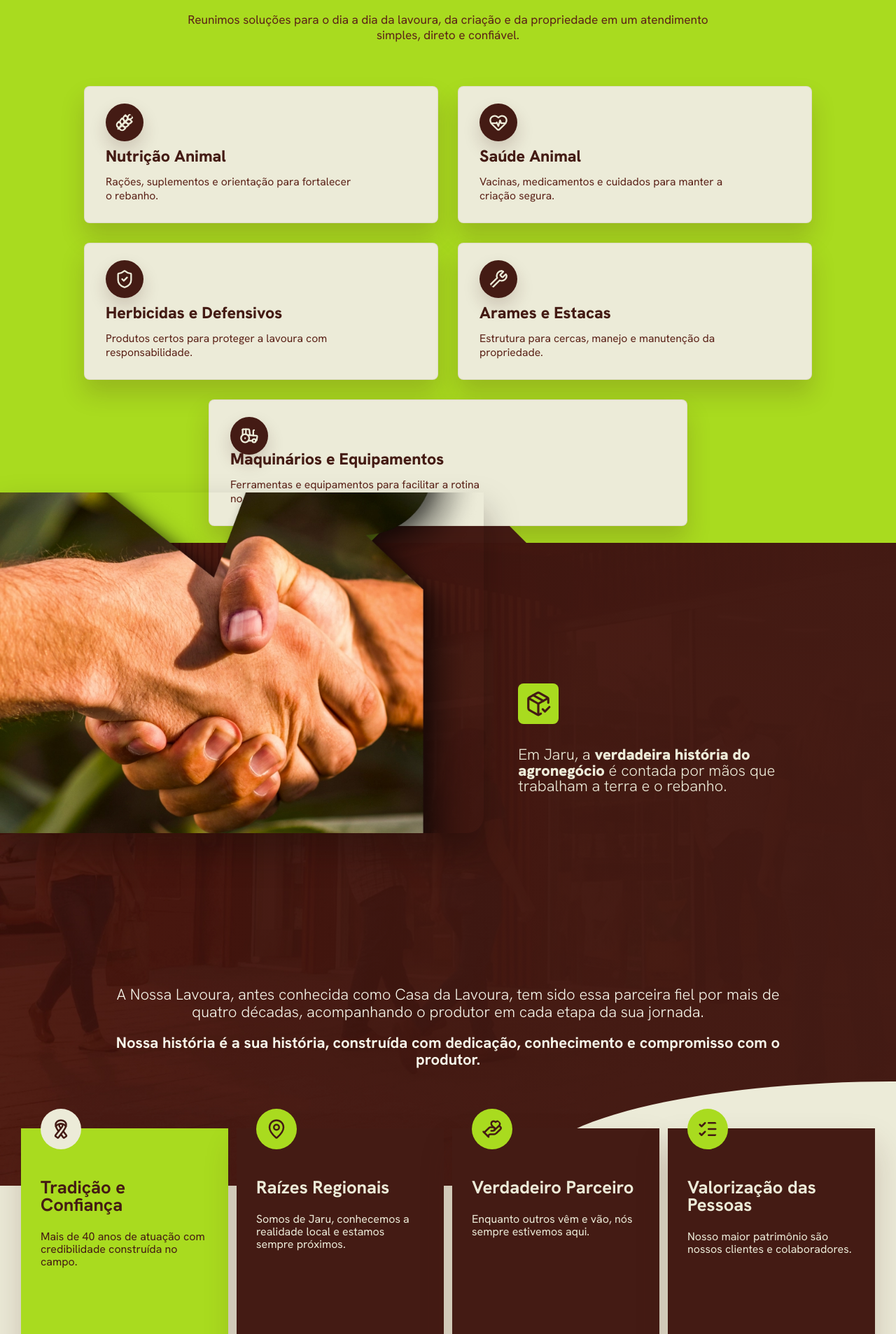
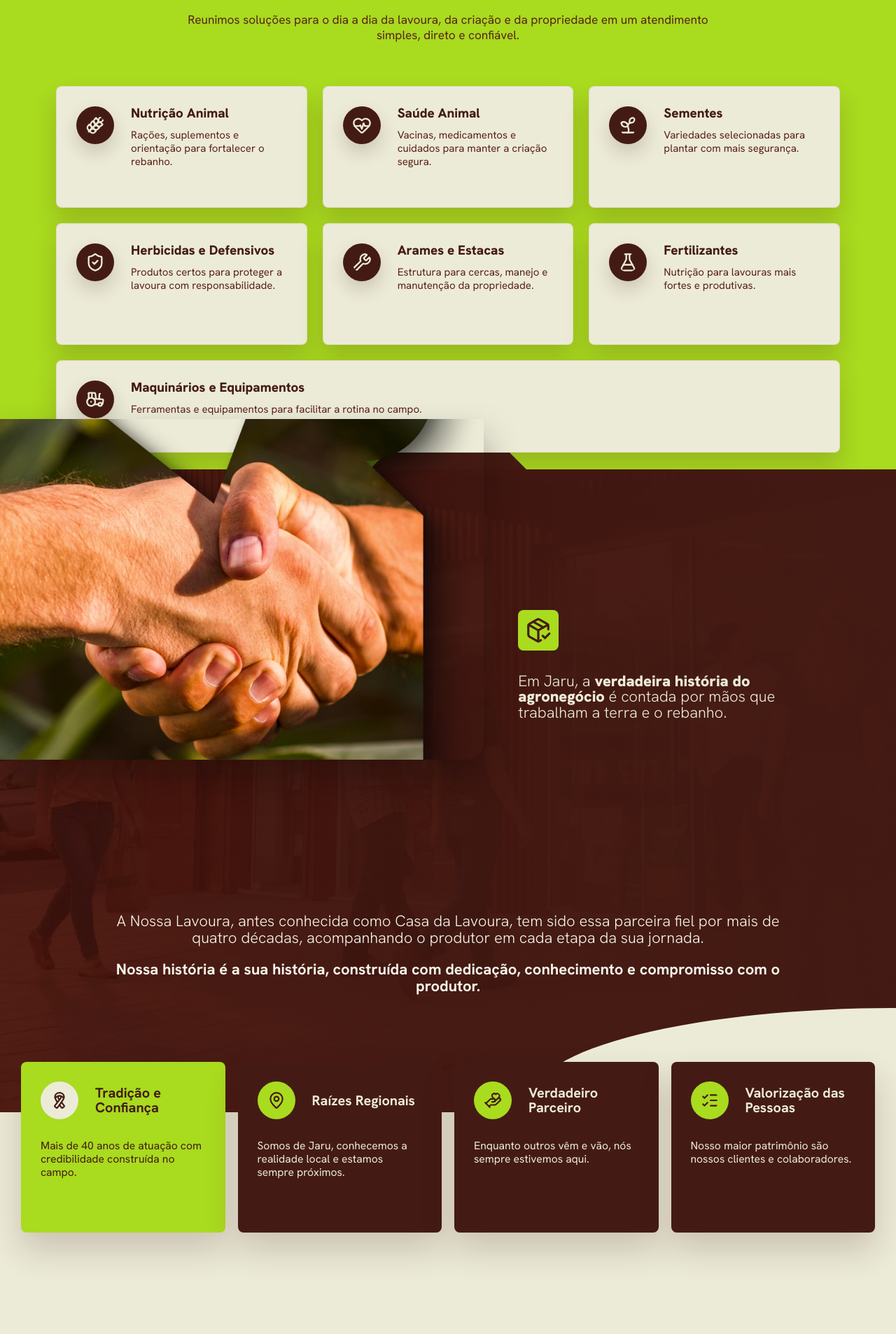
Before and after one commit to agenciapremium/raizes-nossa-lavoura, a Next.js app: page / in a window 1280 px wide. Shown: the part 873-2780 px from the top of the page at 70% size. Built offline with nearby package versions, Linux system fonts and the light colour scheme.

Commit message:
Ajustes nos cards

```diff
--- a/app/globals.css
+++ b/app/globals.css
@@ -196,20 +196,21 @@ img {
   position: relative;
   z-index: 1;
   display: grid;
-  grid-template-columns: repeat(6, minmax(0, 1fr));
-  gap: 28px;
-  max-width: 1040px;
+  grid-template-columns: repeat(3, minmax(0, 1fr));
+  gap: 22px;
+  max-width: 1120px;
   margin: 62px auto 0;
 }
 
 .solution-card {
   position: relative;
-  grid-column: span 3;
-  display: flex;
-  min-height: 196px;
-  flex-direction: column;
-  justify-content: flex-end;
-  padding: 72px 30px 28px;
+  display: grid;
+  min-height: 174px;
+  grid-template-columns: 58px minmax(0, 1fr);
+  grid-template-rows: auto 1fr;
+  align-content: start;
+  gap: 12px 20px;
+  padding: 28px;
   border: 1px solid rgba(68, 27, 20, 0.08);
   border-radius: 8px;
   background: var(--cream);
@@ -223,9 +224,8 @@ img {
 }
 
 .solution-card svg {
-  position: absolute;
-  top: 24px;
-  left: 30px;
+  grid-row: 1 / span 2;
+  align-self: start;
   width: 54px;
   height: 54px;
   padding: 13px;
@@ -236,24 +236,23 @@ img {
 }
 
 .solution-card h3 {
+  align-self: center;
   margin: 0;
-  max-width: 310px;
-  font-size: clamp(1.45rem, 1.8vw, 1.85rem);
-  line-height: 1.08;
+  font-size: clamp(1.18rem, 1.45vw, 1.5rem);
+  line-height: 1.04;
   font-weight: 800;
 }
 
 .solution-card p {
-  max-width: 360px;
-  margin: 14px 0 0;
+  margin: 0;
   color: var(--brown-2);
-  font-size: clamp(0.98rem, 1.15vw, 1.08rem);
+  font-size: clamp(0.94rem, 1.05vw, 1.02rem);
   line-height: 1.28;
 }
 
 .solution-card--wide {
-  grid-column: 2 / span 4;
-  min-height: 172px;
+  grid-column: 1 / -1;
+  min-height: 132px;
 }
 
 .history-section {
@@ -270,6 +269,7 @@ img {
 
 .history-section::after {
   position: absolute;
+  z-index: 0;
   right: 0;
   bottom: -1px;
   width: min(42vw, 520px);
@@ -369,25 +369,30 @@ img {
 .trust-grid {
   display: grid;
   grid-template-columns: repeat(4, minmax(0, 1fr));
-  gap: 12px;
-  transform: translateY(-82px);
+  gap: 18px;
+  transform: translateY(-72px);
 }
 
 .trust-card {
   position: relative;
-  min-height: 330px;
-  padding: 72px 28px 30px;
-  border-radius: 0 0 18px 0;
+  display: grid;
+  min-height: 244px;
+  grid-template-columns: 58px minmax(0, 1fr);
+  grid-template-rows: auto 1fr;
+  align-content: start;
+  gap: 0 20px;
+  padding: 28px;
+  border-radius: 8px;
   box-shadow: var(--shadow);
 }
 
 .trust-card svg {
-  position: absolute;
-  top: -28px;
-  left: 28px;
-  width: 58px;
-  height: 58px;
-  margin-bottom: 0;
+  position: static;
+  grid-column: 1;
+  grid-row: 1;
+  align-self: start;
+  width: 54px;
+  height: 54px;
   padding: 14px;
   border-radius: 50%;
   color: var(--brown);
@@ -395,15 +400,20 @@ img {
 }
 
 .trust-card h3 {
+  grid-column: 2;
+  grid-row: 1;
+  align-self: center;
   margin: 0;
-  font-size: clamp(1.45rem, 2vw, 2rem);
-  line-height: 0.98;
+  font-size: clamp(1.22rem, 1.55vw, 1.55rem);
+  line-height: 1.04;
 }
 
 .trust-card p {
-  margin: 24px 0 0;
-  font-size: clamp(1rem, 1.2vw, 1.15rem);
-  line-height: 1.12;
+  grid-column: 1 / -1;
+  grid-row: 2;
+  margin: 28px 0 0;
+  font-size: clamp(0.98rem, 1.12vw, 1.08rem);
+  line-height: 1.22;
 }
 
 .trust-card--green {
@@ -825,6 +835,10 @@ img {
     grid-template-columns: 1fr;
   }
 
+  .solution-grid {
+    grid-template-columns: repeat(2, minmax(0, 1fr));
+  }
+
   .trust-grid {
     grid-template-columns: repeat(2, minmax(0, 1fr));
     gap: 18px;
@@ -891,7 +905,12 @@ img {
 
   .history-section {
     margin-top: -54px;
-    padding-bottom: 72px;
+    padding-bottom: 132px;
+  }
+
+  .history-section::after {
+    width: 58vw;
+    height: 92px;
   }
 
   .history-feature {
@@ -920,6 +939,10 @@ img {
   .trust-grid {
     grid-template-columns: 1fr;
     transform: translateY(-54px);
+  }
+
+  .trust-card {
+    padding: 24px;
   }
 
   .products-copy h2,
--- a/app/page.tsx
+++ b/app/page.tsx
@@ -1,6 +1,7 @@
 import {
   ArrowDown,
   Clock,
+  FlaskConical,
   HandHeart,
   Handshake,
   HeartPulse,
@@ -10,6 +11,7 @@ import {
   Phone,
   Ribbon,
   ShieldCheck,
+  Sprout,
   Star,
   Tractor,
   Wheat,
@@ -71,6 +73,11 @@ export default function Home() {
               <p>Vacinas, medicamentos e cuidados para manter a criação segura.</p>
             </article>
             <article className="solution-card">
+              <Sprout aria-hidden="true" />
+              <h3>Sementes</h3>
+              <p>Variedades selecionadas para plantar com mais segurança.</p>
+            </article>
+            <article className="solution-card">
               <ShieldCheck aria-hidden="true" />
               <h3>Herbicidas e Defensivos</h3>
               <p>Produtos certos para proteger a lavoura com responsabilidade.</p>
@@ -79,6 +86,11 @@ export default function Home() {
               <Wrench aria-hidden="true" />
               <h3>Arames e Estacas</h3>
               <p>Estrutura para cercas, manejo e manutenção da propriedade.</p>
+            </article>
+            <article className="solution-card">
+              <FlaskConical aria-hidden="true" />
+              <h3>Fertilizantes</h3>
+              <p>Nutrição para lavouras mais fortes e produtivas.</p>
             </article>
             <article className="solution-card solution-card--wide">
               <Tractor aria-hidden="true" />
```
Also changed, not shown: 1 other file (tests, documents, lock files or other folders).
